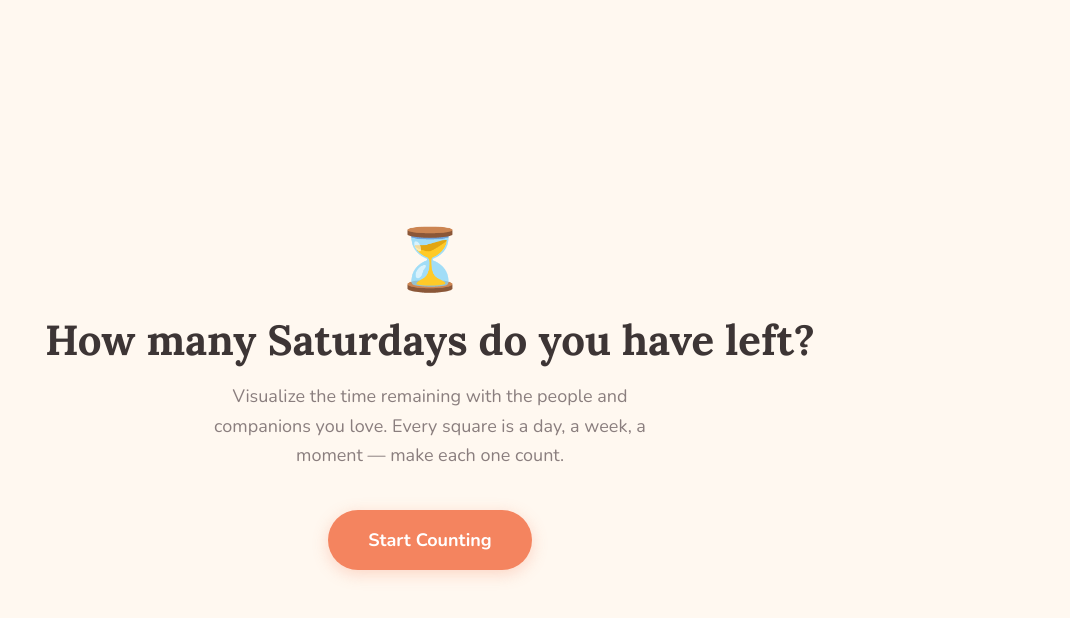
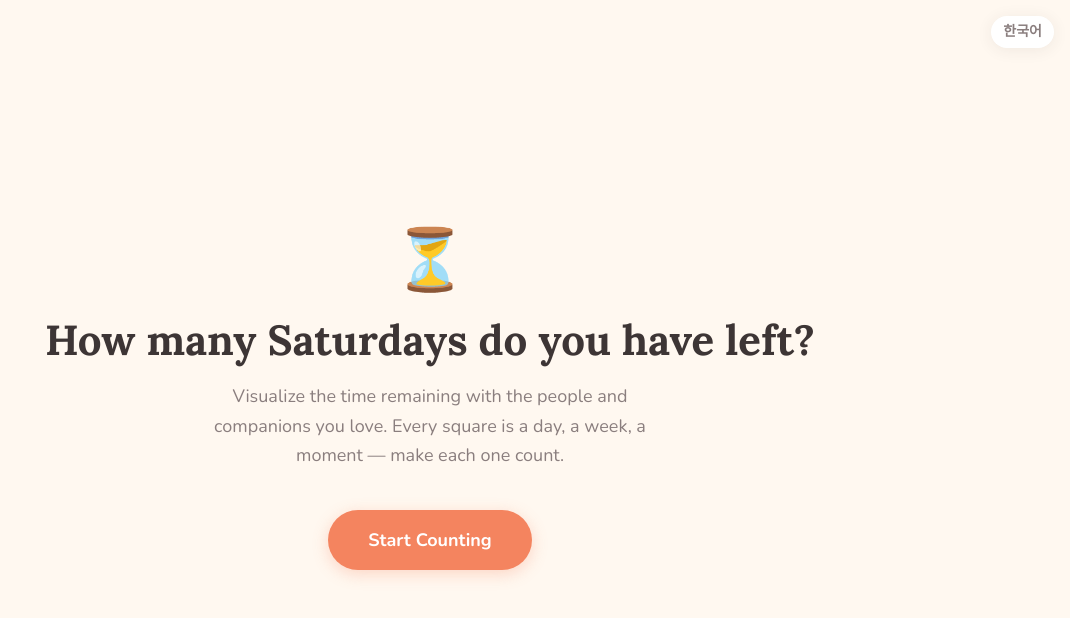
Before and after one commit to hobaek/life-calendar, a Next.js app: page / in a window 1280 px wide. Shown: the top 618 px of the page, without its empty margins (210-1280 px from the left). Built offline with nearby package versions, Linux system fonts and the light colour scheme; no server answers.

Commit message:
feat: add locale switcher (EN/한국어) with cookie persistence

```diff
--- a/src/app/layout.tsx
+++ b/src/app/layout.tsx
@@ -1,7 +1,8 @@
 import type { Metadata } from "next";
 import { Lora, Nunito } from "next/font/google";
 import { NextIntlClientProvider } from "next-intl";
-import { getMessages } from "next-intl/server";
+import { getMessages, getLocale } from "next-intl/server";
+import LocaleSwitcher from "@/components/LocaleSwitcher";
 import "./globals.css";
 
 const lora = Lora({
@@ -28,10 +29,14 @@ export default async function RootLayout({
   children: React.ReactNode;
 }) {
   const messages = await getMessages();
+  const locale = await getLocale();
   return (
-    <html lang="en" className={`${lora.variable} ${nunito.variable}`}>
+    <html lang={locale} className={`${lora.variable} ${nunito.variable}`}>
       <body className="bg-bg font-sans text-lc-text min-h-screen">
-        <NextIntlClientProvider messages={messages}>
+        <NextIntlClientProvider messages={messages} locale={locale}>
+          <div className="fixed top-4 right-4 z-40">
+            <LocaleSwitcher />
+          </div>
           {children}
         </NextIntlClientProvider>
       </body>
--- /dev/null
+++ b/src/components/LocaleSwitcher.tsx
@@ -0,0 +1,24 @@
+"use client";
+
+import { useRouter } from "next/navigation";
+import { useLocale } from "next-intl";
+
+export default function LocaleSwitcher() {
+  const locale = useLocale();
+  const router = useRouter();
+
+  function switchLocale() {
+    const next = locale === "en" ? "ko" : "en";
+    document.cookie = `locale=${next};path=/;max-age=31536000`;
+    router.refresh();
+  }
+
+  return (
+    <button
+      onClick={switchLocale}
+      className="px-3 py-1.5 rounded-full bg-card-bg shadow-card text-sm font-semibold text-lc-text-light hover:text-coral transition-all"
+    >
+      {locale === "en" ? "한국어" : "EN"}
+    </button>
+  );
+}
--- a/src/i18n/request.ts
+++ b/src/i18n/request.ts
@@ -1,7 +1,9 @@
 import { getRequestConfig } from "next-intl/server";
+import { cookies } from "next/headers";
 
 export default getRequestConfig(async () => {
-  const locale = "en";
+  const cookieStore = await cookies();
+  const locale = cookieStore.get("locale")?.value || "en";
   return {
     locale,
     messages: (await import(`./messages/${locale}.json`)).default,
```
